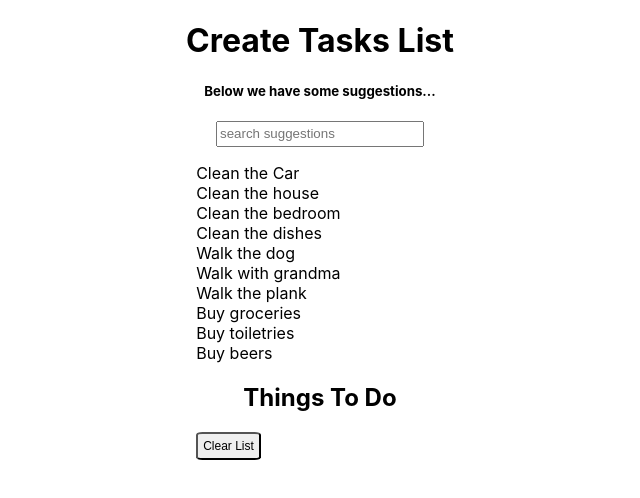
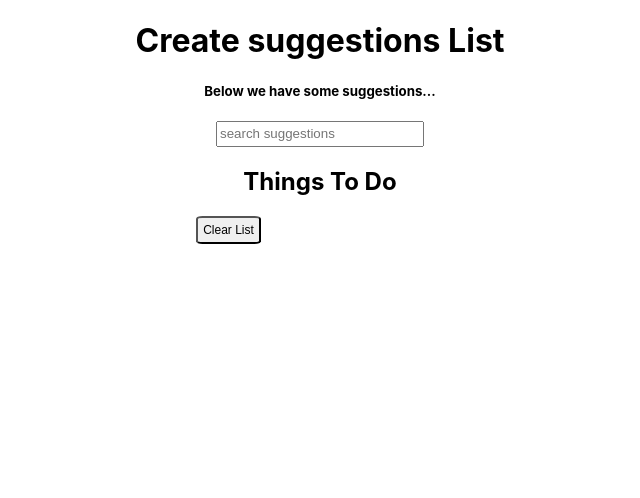
Before and after one commit to YohanesDemissie/react-assesment, a React (Create React App) app: page / in a window 1280 px wide. Shown: the top 498 px of the page, without its empty margins (320-960 px from the left). Built offline with nearby package versions, Linux system fonts and the light colour scheme; the HTML template or start-up script is replaced by a standard one.

Commit message:
OFFICIALLY COMPLETED THE ENTIRE ASSESMENT WITH GOAL IN MIND!!!!

```diff
--- a/src/App.js
+++ b/src/App.js
@@ -8,8 +8,23 @@ class App extends React.Component {
       searchString: "",
       selectedText: [],
       results: [],
-      tasks: [
-        "Clean the Car",
+      suggestions: []
+    };
+    this.getSuggestions = this.getSuggestions.bind(this);
+    this.handleChange = this.handleChange.bind(this);
+    this.handleClick = this.handleClick.bind(this);
+    this.clearList = this.clearList.bind(this);
+  }
+
+  //NEED TO INCORPORATE
+  getSuggestions(prefix) {
+    console.log('HELLO')
+  const result = Array
+    .from(new Array(10), function (x, i) {
+      return i;
+    })
+    .map(function (x) {
+      const tasks = ["Clean the Car",
         "Clean the house",
         "Clean the bedroom",
         "Clean the dishes",
@@ -18,23 +33,9 @@ class App extends React.Component {
         "Walk the plank",
         "Buy groceries",
         "Buy toiletries",
-        "Buy beers"
-      ]
-    };
-    this.handleChange = this.handleChange.bind(this);
-    this.handleClick = this.handleClick.bind(this);
-    this.clearList = this.clearList.bind(this);
-  }
-
-  //NEED TO INCORPORATE
-  getSuggestions(prefix) {
-  const result = Array
-    .from(new Array(10), function (x, i) {
-      console.log('hello')
-      return i;
-    })
-    .map(function (x) {
-      return prefix + '_mock_' + x;
+        "Buy beers" ];
+      return tasks[x];
+;
     });
   const delay = Math.random() * 800 + 200; // delay 200~1000ms
   return new Promise(function (resolve, reject) {
@@ -43,12 +44,32 @@ class App extends React.Component {
 }
 
   handleChange(e) {
-    const value = e.target.value
-    console.log(this.state.selectedText, 'hello')
+    // const value = e.target.value
+    // console.log(this.state.selectedText, 'hello')
+    // this.setState({
+    //   searchString: value,
+    // });
+
+    const value = e.target.value;
     this.setState({
-      searchString: value,
+      searchString: value
     });
+    if (value) {
+      // get suggestion items here
+      this.getSuggestions(value).then(result => {
+        if (this.state.searchString) {
+          this.setState({
+            suggestions: result
+          });
+        }
+      });
+    } else {
+      this.setState({
+        suggestions: []
+      })
+    }
   }
+
 
   handleClick(e) {
     const result = [e];
@@ -63,19 +84,19 @@ class App extends React.Component {
  }
 
   render() {
-    let tasks = this.state.tasks;
+    let suggestions = this.state.suggestions;
     let results = this.state.results;
     let search = this.state.searchString.trim().toLowerCase();
 
     if (search.length > 0) {
-      tasks = tasks.filter(function (user) {
+      suggestions = suggestions.filter(function (user) {
         return user.toLowerCase().match(search);
       });
     }
 
     return (
       <div>
-        <h1>Create Tasks List</h1>
+        <h1>Create suggestions List</h1>
         <h5>Below we have some suggestions...</h5>
         <div>
           <input
@@ -86,7 +107,7 @@ class App extends React.Component {
             placeholder="search suggestions"
           />
           <ul>
-            {tasks.map((item, index) => {
+            {suggestions.map((item, index) => {
               return (
                 <li
                   className="suggestions"
```
Also changed, not shown: src/TasksList.js (renamed from src/TaskList.js, +6 -7 lines).
